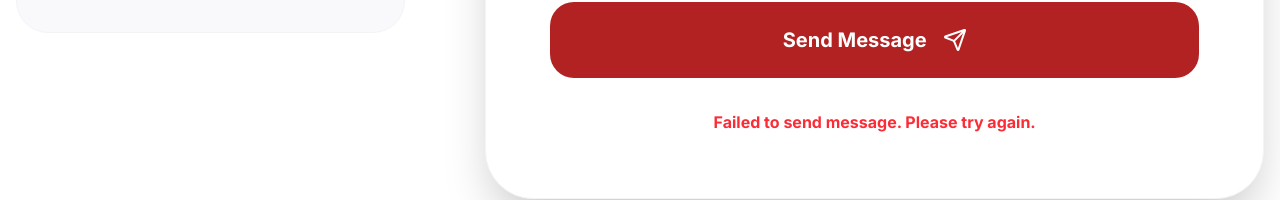
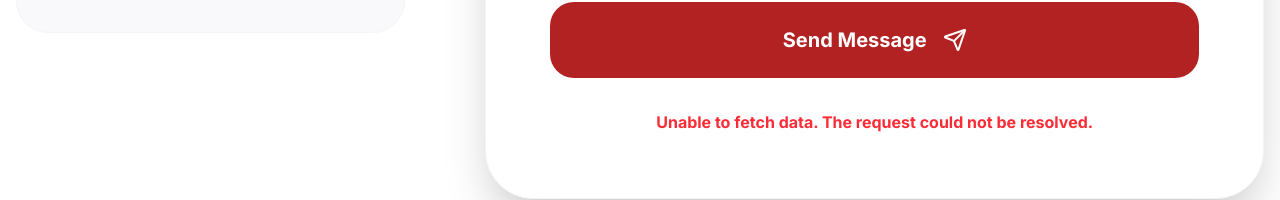
Before and after one commit to isajjad/axe-dispatch-website, a Next.js app: page /contact in a window 1280 px wide. Both pictures are taken after typing "Sample", "5551234", "name@example.com", "Sample" into the empty fields and a click on the button "Send Message". Shown: the part 1143-1343 px from the top of the page. Built offline with nearby package versions, Linux system fonts and the light colour scheme; no server answers.

Commit message:
Update contact form to display specific error messages and add API key check

```diff
--- a/src/app/actions.ts
+++ b/src/app/actions.ts
@@ -10,6 +10,11 @@ export async function sendContactEmail(formData: FormData) {
     const phone = formData.get("phone") as string;
     const truckType = formData.get("truckType") as string;
     const message = formData.get("message") as string;
+
+    if (!process.env.RESEND_API_KEY) {
+        console.error("RESEND_API_KEY is not defined in environment variables");
+        return { success: false, error: "Email service not configured (API Key missing)" };
+    }
 
     if (!name || !email || !message) {
         return { success: false, error: "Missing required fields" };
--- a/src/app/contact/page.tsx
+++ b/src/app/contact/page.tsx
@@ -17,10 +17,12 @@ import PageHeader from "@/components/PageHeader";
 
 const ContactPage = () => {
     const [status, setStatus] = useState<"idle" | "loading" | "success" | "error">("idle");
+    const [errorMessage, setErrorMessage] = useState<string>("");
 
     const handleSubmit = async (e: React.FormEvent<HTMLFormElement>) => {
         e.preventDefault();
         setStatus("loading");
+        setErrorMessage("");
 
         try {
             const formData = new FormData(e.currentTarget);
@@ -31,10 +33,12 @@ const ContactPage = () => {
                 (e.target as HTMLFormElement).reset();
             } else {
                 console.error("Submission failed:", result.error);
+                setErrorMessage(result.error || "Failed to send message. Please try again.");
                 setStatus("error");
             }
-        } catch (err) {
+        } catch (err: any) {
             console.error("Unexpected error during submission:", err);
+            setErrorMessage(err.message || "An unexpected error occurred. Please try again.");
             setStatus("error");
         }
     };
@@ -188,7 +192,7 @@ const ContactPage = () => {
                                     </button>
 
                                     {status === "error" && (
-                                        <p className="text-red-500 text-center font-bold">Failed to send message. Please try again.</p>
+                                        <p className="text-red-500 text-center font-bold">{errorMessage}</p>
                                     )}
                                 </form>
                             </div>
```
